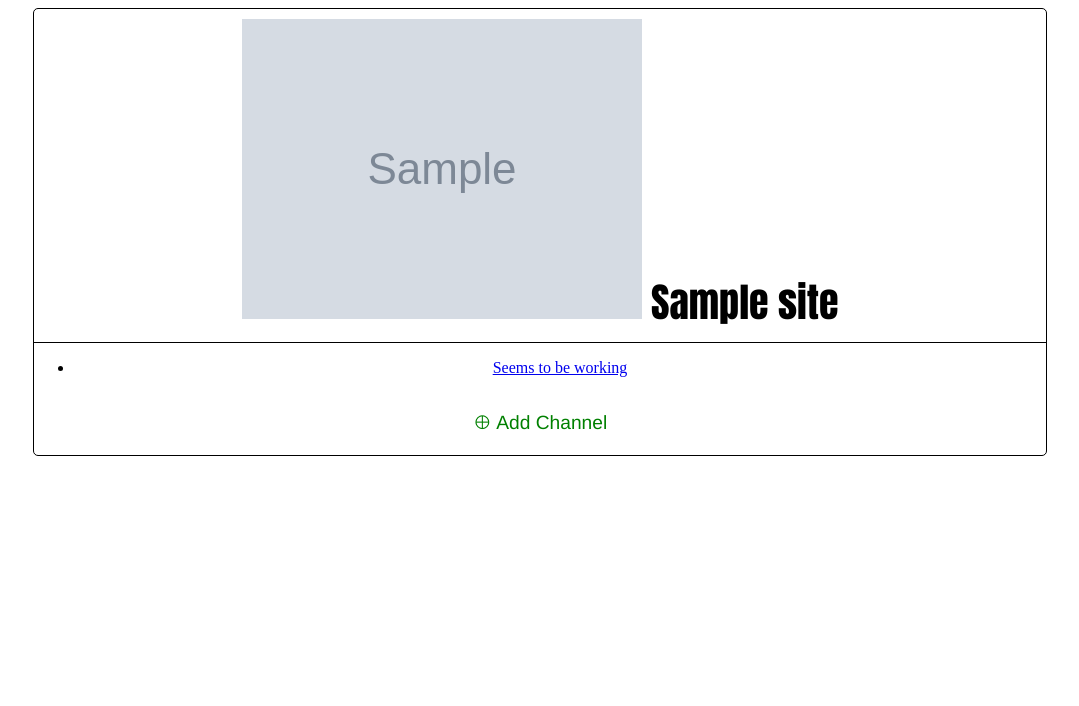
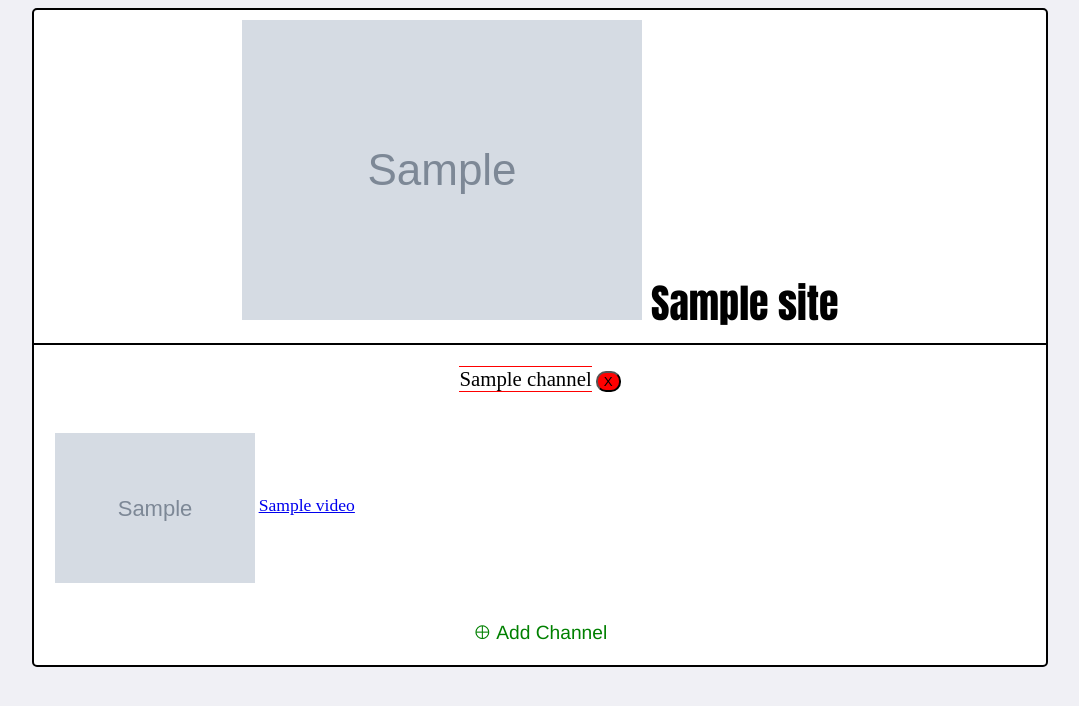
Before and after one commit to bkonelson/tinbullet, a Django app: template mainApp/templates/youtube/index.html in a window 1280 px wide. Shown: the top 706 px of the page, without its empty margins (100-1179 px from the left). Run offline with Django 3.2, Linux system fonts and the light colour scheme; tables that the repository leaves empty hold one stand-in row (values such as "Sample post"); the template is opened without the code that fills it: values that come from a table or form of the project are taken from there, most other values are stand-ins (such as "Sample title", 1, 10 or a date in 2020); grey boxes marked "Sample" are stand-in pictures; some libraries are stand-ins or nearby versions.

Commit message:
Added remove channel and add channel capability

```diff
--- a/mainApp/admin.py
+++ b/mainApp/admin.py
@@ -1,6 +1,7 @@
 from django.contrib import admin
 
-from .models import Site, Channel
+from .models import Site, Channel, UserChannel
 
 admin.site.register(Site)
 admin.site.register(Channel)
+admin.site.register(UserChannel)
--- a/mainApp/models.py
+++ b/mainApp/models.py
@@ -1,4 +1,5 @@
 from django.db import models
+from django.contrib.auth.models import User
 
 class Site(models.Model):
     site_name = models.CharField(max_length=50)
@@ -11,5 +12,13 @@ class Channel(models.Model):
     site = models.ForeignKey(Site, on_delete=models.CASCADE)
     channel_name = models.CharField(max_length=100)
     channel_url = models.CharField(max_length=200)
+    channel_desc = models.CharField(max_length=300, null=True)
+    channel_thumb = models.CharField(max_length=200, null=True)
     def __str__(self):
         return self.channel_name
+
+class UserChannel(models.Model):
+    user = models.ForeignKey(User,on_delete=models.SET_NULL, null=True)
+    channels = models.ManyToManyField(Channel)
+    def __str__(self):
+        return self.user.username
--- a/mainApp/static/youtube/style.css
+++ b/mainApp/static/youtube/style.css
@@ -1,8 +1,19 @@
+body {
+    background-color:#f0f0f5;
+}
+.user, .logout {
+    width:100%;
+    font-style: italic;
+    text-align: right;
+    margin:0;
+}
+
 .container {
+    background-color: white;
     margin:auto;
     width:80%;
     min-height:400px;
-    border: 1px solid black;
+    border: 2px solid black;
     border-radius: 5px;
     text-align: center;
 
@@ -13,7 +24,7 @@
 }
 
 .containerheader {
-    border-bottom:1px solid black;
+    border-bottom:2px solid black;
     font-family: Impact, Charcoal, sans-serif;
     font-size: 2.5em;
     padding: 10px 20px 10px 20px;
@@ -64,26 +75,48 @@
     width:100%;
 
 }
-
-.qtyinputs {
-    width:10%;
+.deletebox {
+    display: inline-block;
+    background-color: red;
+    border-radius: 10px;
+}
+.deletebox:hover {
+    box-shadow: 2px 2px 1px grey;
 }
 
-button {
+.normalbutton {
     display:block;
     font-size: 1.2em;
-    width:20%;
+    max-width:60%;
     min-width:150px;
     border-radius: 5px;
     margin:auto;
     background-color: green;
     color:white;
+    margin-bottom:10px;
 }
 
-.channelThumb {
+.chantitle, .chdelform {
+    display:inline-block;
+}
+
+.chantitle {
+    font-size:1.3em;
+    border-top:1px solid red;
+    border-bottom:1px solid red;
+}
+
+.titlethumb {
+    width:100%;
+    border-top: 1px solid black;
+    padding:2%;
+    box-sizing: border-box;
+}
+.thumb {
     width: 30%;
+    max-width:200px;
     display: inline-block;
-
+    vertical-align: middle;
 }
 
 .channelName {
@@ -97,3 +130,16 @@ button {
     font-family: Impact, Charcoal, sans-serif;
 
 }
+
+.vidlinkthumb {
+    width:100%;
+    padding:2%;
+    box-sizing: border-box;
+    text-align: left;
+}
+
+.vidlink {
+    font-size: 1.1em;
+    display: inline-block;
+    max-width:65%;
+}
--- a/mainApp/templates/youtube/index.html
+++ b/mainApp/templates/youtube/index.html
@@ -7,6 +7,10 @@
 </head>
 
 <body>
+{%if user.is_authenticated %}
+    <p class="user">Welcome: {{user}}</p>
+    <div align="right"><a class="logout" href="/accounts/logout">Logout</a></div>
+{%endif%}
 <div class="container">
     <div class="containerheader"><a class="containerLink" href="{{cur_site.site_url}}" target="_blank">
         <div class="siteIcon">
@@ -15,12 +19,23 @@
         <div class="siteName">{{cur_site.site_name}}</div>
     </a></div>
     <div class="containerbody">
-    {% if cur_channels %}
-        <ul>
-        {% for channel in cur_channels %}
-            <li class="item_list"><a href="{{channel.channel_url}}" target="_blank">Seems to be working</a></li>
+    {% if video_list %}
+        {% for video in video_list %}
+            {% if forloop.counter|add:"-1"|divisibleby:"3" %}
+                <div >
+                    <p class="chantitle">{{video.channel}}</p>
+                    <form class="chdelform" action="{% url 'mainApp:index' %}" method="POST">
+                        {% csrf_token %}
+                        <input type="hidden" name="remchannel" value="{{video.channel}}">
+                        <button class="deletebox" >X</span>
+                    </form>
+                </div>
+            {% endif %}
+            <div class="vidlinkthumb">
+                <img class='thumb' src="{{video.video_thumb}}">
+                <span class='vidlink'><a href="{{video.video_url}}" target="_blank">{{video.video_title}}</a></span>
+            </div>
         {% endfor %}
-        </ul>
     {% else %}
         <p class="none_message">No channels have been added</p>
     {% endif %}
@@ -32,7 +47,7 @@
                     <label for="chaninput">Channel Name:</label>
                     <input class="chaninput" type="text" name="input">
                 </div>
-                <button type="submit">Search</button>
+                <button class="normalbutton" type="submit">Search</button>
             </div></form>
         </div>
     </div>
--- a/tinbullet/settings.py
+++ b/tinbullet/settings.py
@@ -124,4 +124,6 @@ USE_TZ = True
 
 STATIC_URL = '/static/'
 
+#STATIC_ROOT = os.path.join(os.path.expanduser('~'),'tinbullet/mainApp/test')
+
 LOGIN_REDIRECT_URL = '/mainApp/'
```
Also changed, not shown: mainApp/templates/youtube/channelpick.html (+10 -4 lines), mainApp/views.py (+39 -7 lines), mainApp/migrations/0002_auto_20180523_0938.py (added), mainApp/migrations/0003_auto_20180523_1411.py (added).
